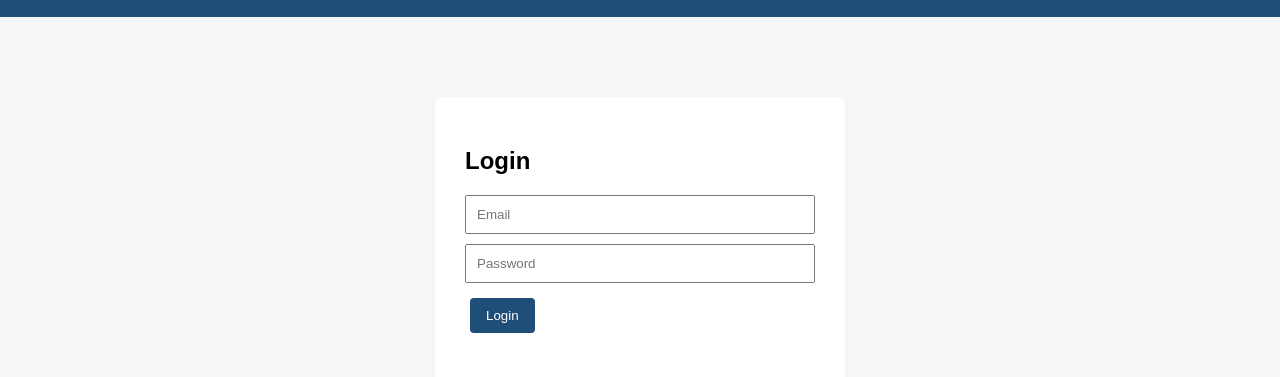
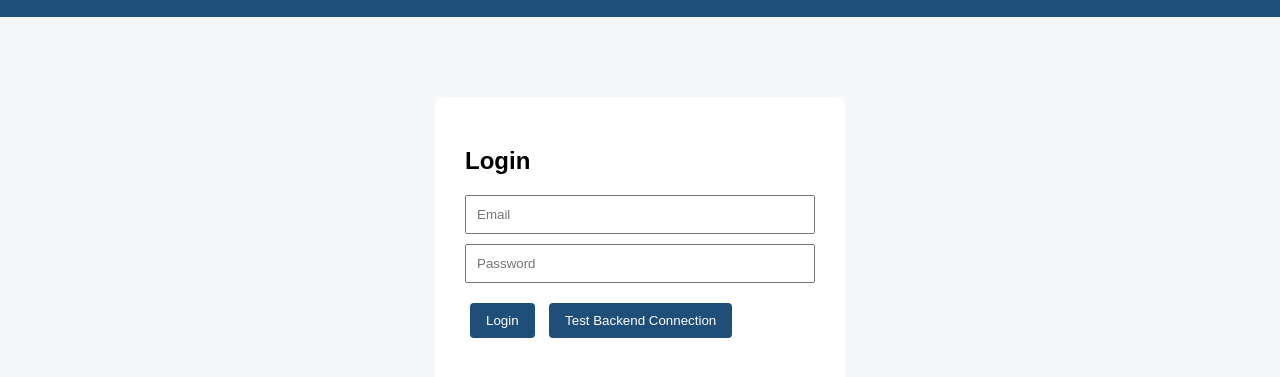
Before and after one commit to pfsplcredit-oss/pratam-legal-case-management, a plain HTML site: page index.html in a window 1280 px wide. Shown: the part 83-460 px from the top of the page. Drawn offline with Linux system fonts and the light colour scheme.

Commit message:
Update index.html

```diff
--- a/index.html
+++ b/index.html
@@ -189,7 +189,9 @@ placeholder="Password"
 >
 
 <button onclick="login()">Login</button>
-
+<button onclick="testBackend()" style="margin-top:10px;">
+    Test Backend Connection
+</button>
 <p id="loginMessage"></p>
 
 </div>
@@ -249,8 +251,20 @@ const SUPABASE_URL =
 
 const SUPABASE_KEY =
 "sb_publishable_UbXEMo3CGKj6LbSu98xfFg_rvf2-kn_";
+const BACKEND_URL =
+"https://pratam-legal-case-management.onrender.com";
+async function testBackend() {
+    try {
+        const response = await fetch(BACKEND_URL + "/health");
+        const data = await response.json();
 
-
+        console.log("Backend response:", data);
+        alert("Backend Connected Successfully");
+    } catch (error) {
+        console.error("Backend connection error:", error);
+        alert("Backend Connection Failed");
+    }
+}
 let allCases = [];
 
 let activeFilters = {};
```
